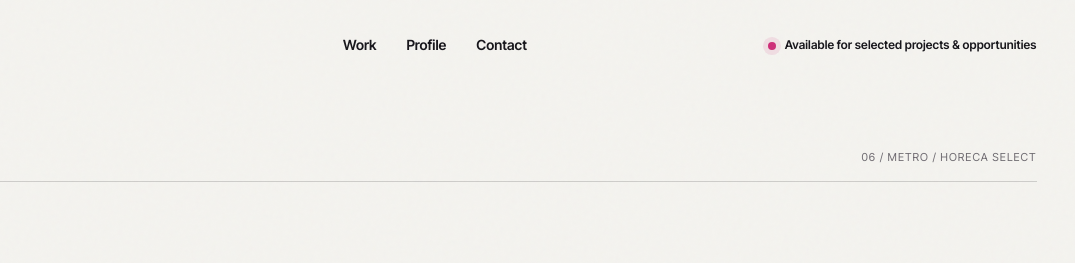
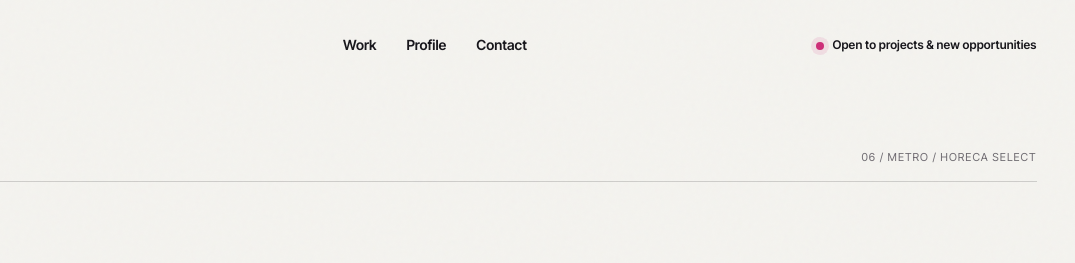
Before and after one commit to jamas1978/jmsdesign.de, a plain HTML site: page cases/metro.html in a window 1280 px wide. Shown: the top 263 px of the page, 205-1280 px from the left. Drawn offline with Linux system fonts and the light colour scheme.

Commit message:
Use open availability wording

```diff
--- a/cases/metro.html
+++ b/cases/metro.html
@@ -4,7 +4,7 @@
 <title>METRO / HORECA Select — JMS Work</title><link rel="canonical" href="https://jmsdesign.de/cases/metro.html" />
 <meta property="og:type" content="website" /><meta property="og:title" content="METRO / HORECA Select — JMS Work" /><meta property="og:description" content="Communication across professional gastronomy — from professional kitchen equipment to target-group-specific promotions and formats." /><meta property="og:image" content="https://jmsdesign.de/assets/work/metro/horeca-chefs-choice-preview.jpg" /><meta name="twitter:card" content="summary_large_image" />
 <link rel="icon" href="../assets/jms-logo.svg" type="image/svg+xml" /><link rel="preconnect" href="https://fonts.googleapis.com"><link rel="preconnect" href="https://fonts.gstatic.com" crossorigin><link href="https://fonts.googleapis.com/css2?family=Inter+Tight:wght@400;500;600;700&display=swap" rel="stylesheet"><link rel="stylesheet" href="../styles.css?v=261001-6" /></head>
-<body class="case-page case-metro-page"><div class="noise" aria-hidden="true"></div><header class="site-header" data-header><a class="brand" href="../index.html#top" aria-label="JMS — Home"><img src="../assets/jms-logo.svg" alt="JMS" /></a><nav class="main-nav" aria-label="Primary navigation"><a href="../index.html#work">Work</a><a href="../index.html#profile">Profile</a><a href="../contact.html">Contact</a></nav><a class="availability" href="mailto:schneider@jmsdesign.de"><span class="availability-dot" aria-hidden="true"></span>Available for selected projects &amp; opportunities</a>
+<body class="case-page case-metro-page"><div class="noise" aria-hidden="true"></div><header class="site-header" data-header><a class="brand" href="../index.html#top" aria-label="JMS — Home"><img src="../assets/jms-logo.svg" alt="JMS" /></a><nav class="main-nav" aria-label="Primary navigation"><a href="../index.html#work">Work</a><a href="../index.html#profile">Profile</a><a href="../contact.html">Contact</a></nav><a class="availability" href="mailto:schneider@jmsdesign.de"><span class="availability-dot" aria-hidden="true"></span>Open to projects &amp; new opportunities</a>
     <button class="mobile-menu-toggle" type="button" aria-label="Open navigation" aria-expanded="false" aria-controls="mobile-menu">
       <span></span>
       <span></span>
```
